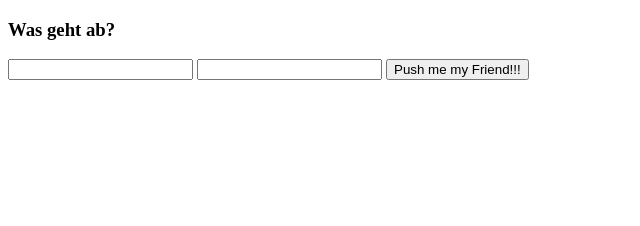
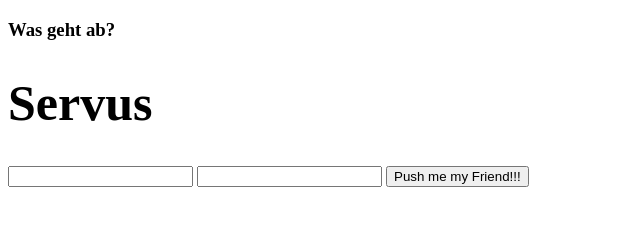
Before and after one commit to EduardFray/gitTest, a plain HTML site: page index.html in a window 1280 px wide. Shown: the whole page, without its empty margins (0-640 px from the left). Drawn offline with Linux system fonts and the light colour scheme.

Commit message:
2versuch

```diff
--- a/index.html
+++ b/index.html
@@ -10,6 +10,7 @@
 
 <body>
     <h3>Was geht ab?</h3>
+    <h1>Servus</h1>
     <input type="text">
     <input type="text">
     <button>Push me my Friend!!!</button>
```
